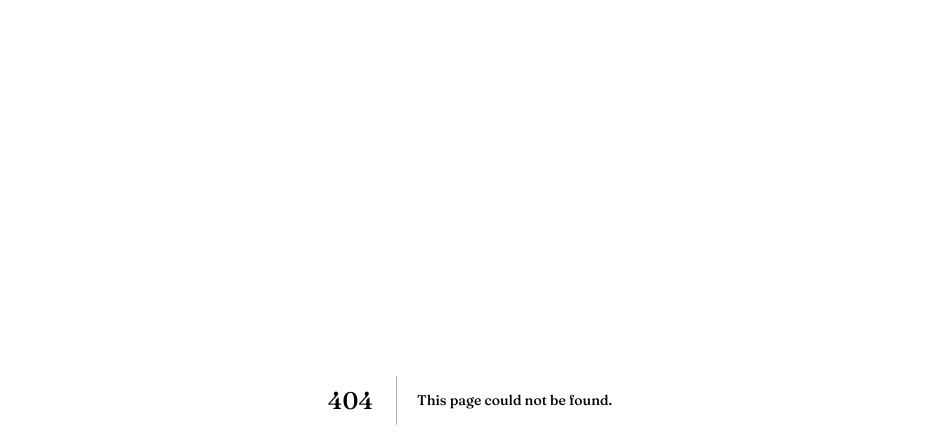
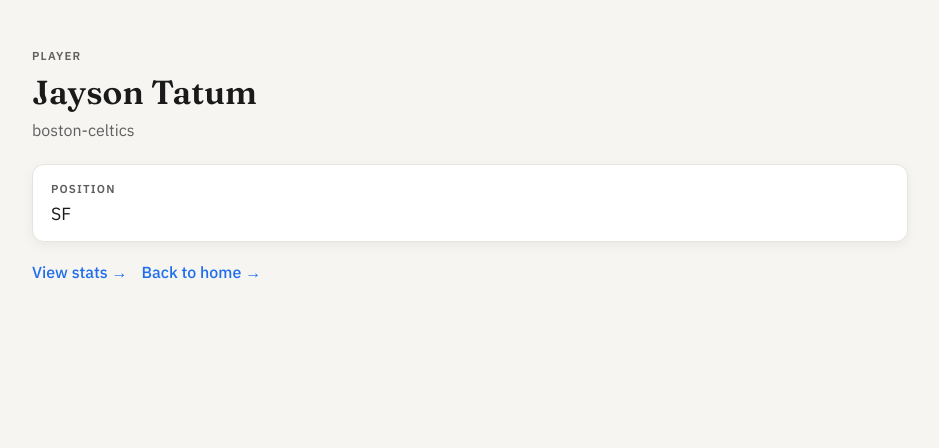
Before and after one commit to harshit18-09/SEO_Project-HarshitChugh, a Next.js app: page /players/jayson-tatum in a window 1280 px wide. Before the commit this address had no page. Shown: the top 448 px of the page, without its empty margins (170-1109 px from the left). Built offline with nearby package versions, Linux system fonts and the light colour scheme.

Commit message:
add server rendered player profile page

```diff
--- /dev/null
+++ b/src/app/players/[slug]/page.tsx
@@ -0,0 +1,58 @@
+import players from "@/data/players.json"
+import { buildMeta } from "@/lib/seo"
+import { playerSchema } from "@/lib/schema"
+import type { Player } from "@/lib/types"
+import { notFound } from "next/navigation"
+
+export async function generateStaticParams() {
+  return (players as Player[]).map(player => ({ slug: player.id }))
+}
+
+export async function generateMetadata({ params }: { params: Promise<{ slug: string }> }) {
+  const { slug } = await params
+  const player = (players as Player[]).find(p => p.id === slug)
+
+  if (!player) {
+    return buildMeta("Player Not Found", "NBA player profile not available.")
+  }
+
+  return buildMeta(
+    `${player.name} NBA Profile`,
+    `Career overview and role of ${player.name}`
+  )
+}
+
+export default async function PlayerPage({ params }: { params: Promise<{ slug: string }> }) {
+  const { slug } = await params
+  const player = (players as Player[]).find(p => p.id === slug)
+
+  if (!player) {
+    notFound()
+  }
+
+  return (
+    <main className="detail">
+      <script
+        type="application/ld+json"
+        dangerouslySetInnerHTML={{
+          __html: JSON.stringify(playerSchema(player))
+        }}
+      />
+      <header className="detail-header">
+        <p className="card-eyebrow">Player</p>
+        <h1 className="detail-title">{player.name}</h1>
+        <p className="detail-subtitle">{player.team}</p>
+      </header>
+      <section className="detail-grid">
+        <div className="detail-card">
+          <p className="detail-label">Position</p>
+          <p className="detail-value">{player.position}</p>
+        </div>
+      </section>
+      <div className="detail-links">
+        <a className="detail-link" href={`/players/${player.id}/stats`}>View stats →</a>
+        <a className="detail-link" href="/">Back to home →</a>
+      </div>
+    </main>
+  )
+}
```
